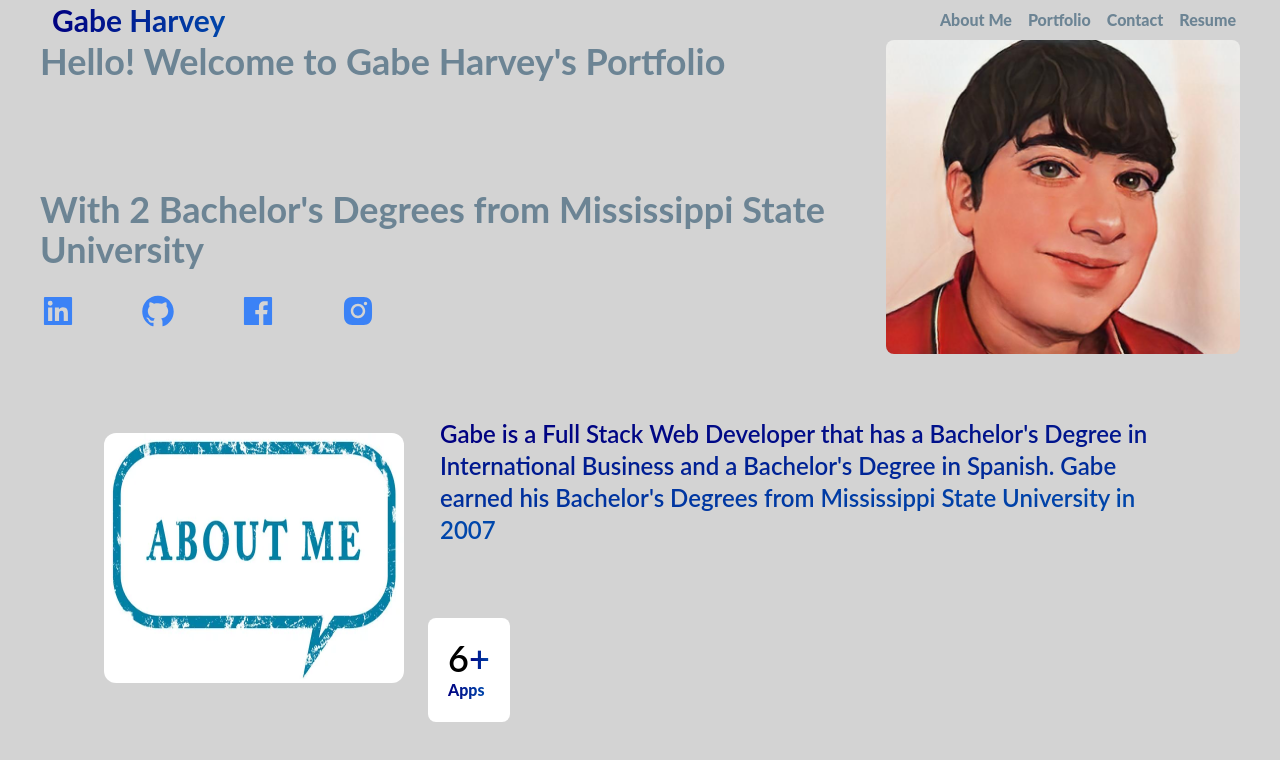
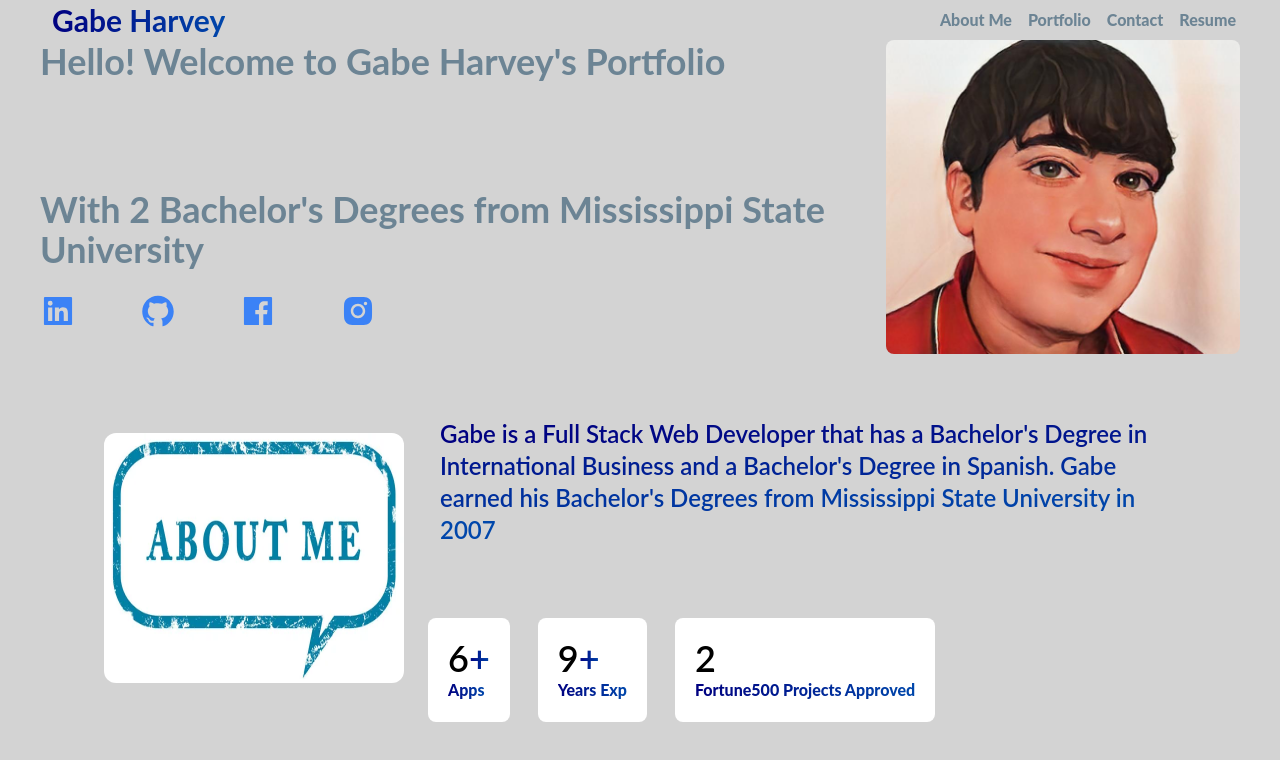
Before and after one commit to gabeharvey/react-portfolio, a React (Create React App) app: page / in a window 1280 px wide. Shown: the top 760 px of the page. Built offline with nearby package versions, Linux system fonts and the light colour scheme.

Commit message:
Added 2 Exp Boxes to About Me Section in About.jsx, README.md Title Updated

```diff
--- a/src/components/About.jsx
+++ b/src/components/About.jsx
@@ -20,6 +20,14 @@ const About = () => {
                         <h3 className='md:text-4xl text-2xl font-semibold text-blue'>6<span>+</span></h3>
                         <p><span className='md:text-base text-xs'>Apps</span></p>
                     </div>
+                    <div className='bg-white p-5 rounded-lg'>
+                        <h3 className='md:text-4xl text-2xl font-semibold text-blue'>9<span>+</span></h3>
+                        <p><span className='md:text-base text-xs'>Years Exp</span></p>
+                    </div>
+                    <div className='bg-white p-5 rounded-lg'>
+                        <h3 className='md:text-4xl text-2xl font-semibold text-blue'>2</h3>
+                        <p><span className='md:text-base text-xs'>Fortune500 Projects Approved</span></p>
+                    </div>
                 </div>
             </div>
         </div>
```
Also changed, not shown: 1 other file (tests, documents, lock files or other folders).
